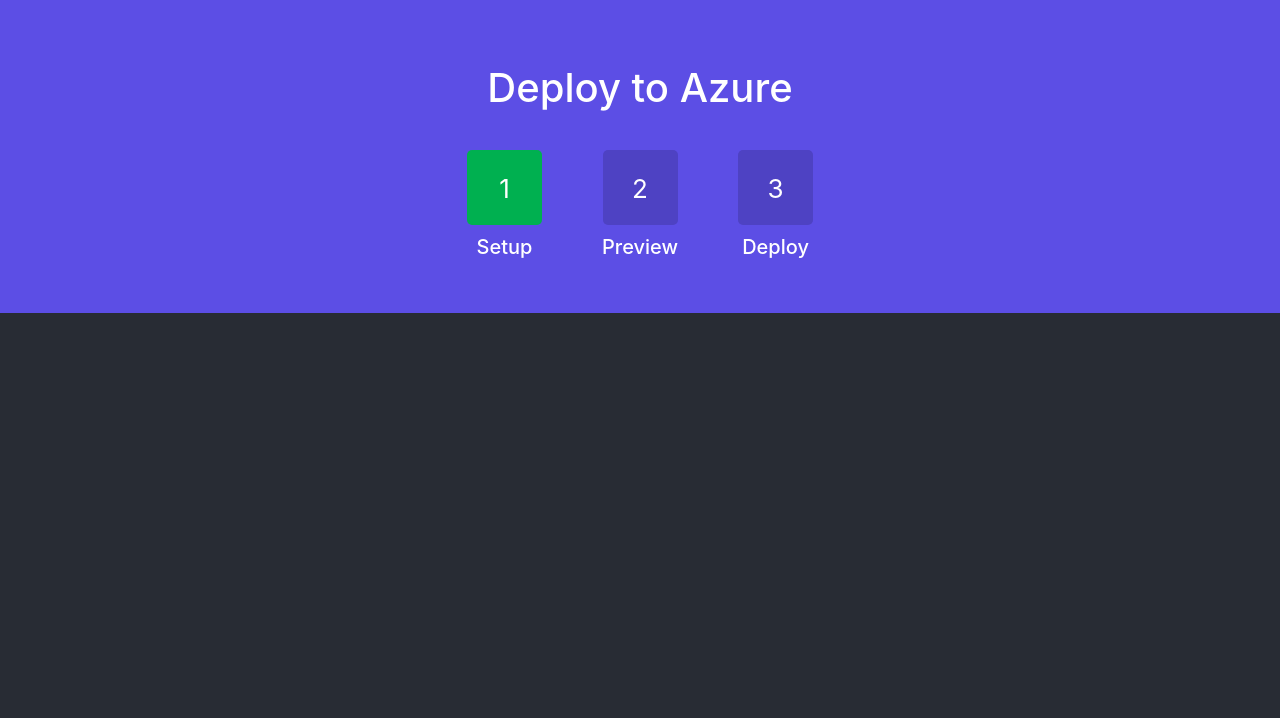
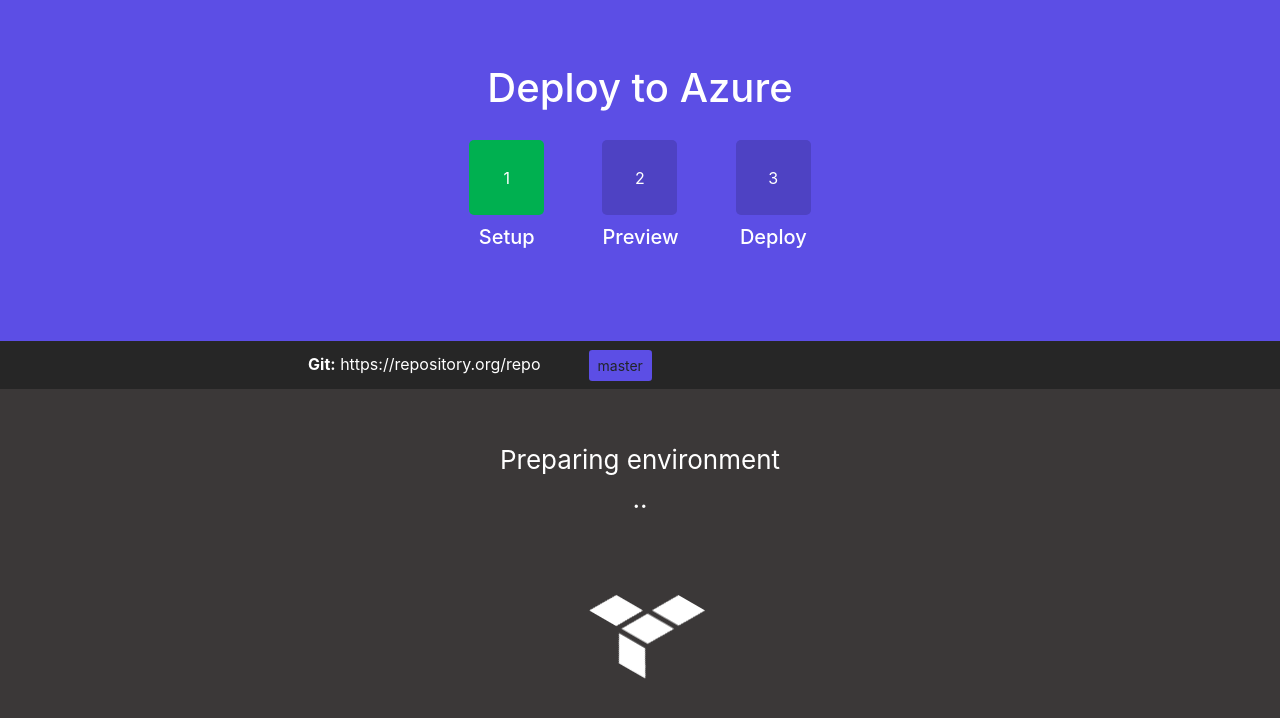
Before and after one commit to jjcollinge/terraform-deploy-to-azure, a React (Create React App) app in the folder tfdeploy/: page / in a window 1280 px wide. Shown: the top 718 px of the page. Built offline with nearby package versions, Linux system fonts and the light colour scheme.

Commit message:
Added initial 'preparing env' screen

```diff
--- a/tfdeploy/src/App.css
+++ b/tfdeploy/src/App.css
@@ -1,24 +1,26 @@
-.App {
+.app {
   text-align: center;
 }
 
-.App-logo {
+.app-flex-container {
+  display: flex;
+  flex-flow: column nowrap;
+  align-items: center;
+  justify-content: space-around;
+}
+
+.app-workspace {
+  margin: auto;
+  background-color: #3B3838;
+  flex: 1
+}
+
+.app-logo {
   animation: App-logo-spin infinite 20s linear;
   height: 40vmin;
 }
 
-.App-header {
-  background-color: #282c34;
-  min-height: 100vh;
-  display: flex;
-  flex-direction: column;
-  align-items: center;
-  justify-content: center;
-  font-size: calc(10px + 2vmin);
-  color: white;
-}
-
-.App-link {
+.app-link {
   color: #61dafb;
 }
 
--- a/tfdeploy/src/App.js
+++ b/tfdeploy/src/App.js
@@ -2,14 +2,19 @@
 import logo from './logo.svg';
 import './App.css';
 import Navigation from './components/navigation'
+import GitBar from './components/gitbar'
+import Spinner from './components/spinner'
 
 class App extends Component {
   render() {
+    document.body.style = 'background: #3B3838;';
     return (
-      <div className="App">
-        <header className="App-header">
+      <div className="app">
+        <div className="app-flex-container">
           <Navigation />
-        </header>
+          <GitBar />
+          <Spinner />
+        </div>
       </div>
     );
   }
--- /dev/null
+++ b/tfdeploy/src/components/gitbar.css
@@ -0,0 +1,28 @@
+.gitbar {
+    clear: both;
+    display: flex;
+    justify-content: flex-start;
+    align-items: center;
+    width: 100%;
+    height: 3em;
+    background-color: #262626;
+}
+
+.gitbar-content {
+    margin: 0;
+    width: 960px;
+    padding: 5% 0;
+}
+
+.gitbar-url {
+    color: #ffffff;
+}
+
+.gitbar-branch {
+    padding-left: 3em;
+}
+
+.btn, .btn:hover, .btn:active, .btn:visited {
+    background-color:  #5C4EE5 !important;
+    color: #ffffff
+}
--- /dev/null
+++ b/tfdeploy/src/components/gitbar.jsx
@@ -0,0 +1,28 @@
+import React, { Component } from 'react';
+import './gitbar.css';
+
+class GitBar extends Component {
+    state = {
+        gitURL: "https://repository.org/repo",
+        branch: "master",
+    };
+
+    render() {
+        return (
+            <div className="gitbar" >
+                <div className="gitbar-content">
+                    <span className="gitbar-url">
+                        <strong>Git:</strong> {this.state.gitURL}
+                    </span>
+                    <span className="gitbar-branch">
+                        <div className="btn btn-sm">
+                            {this.state.branch}
+                        </div>
+                    </span>
+                </div>
+            </div>
+        );
+    }
+}
+
+export default GitBar
--- a/tfdeploy/src/components/navigation.css
+++ b/tfdeploy/src/components/navigation.css
@@ -1,20 +1,11 @@
 .navigation {
-    position: absolute;
-    top: 0px;
-    left: 0px;
     width: 100%;
-    background-color: #5C4EE5
+    margin: auto;
+    background-color: #5C4EE5;
+    color: #ffffff;
 }
 
 .navigation-content {
     margin: 0 auto; width: 960px;
-    padding-top: 5%;
+    padding: 5% 0;
 }
-
-.navigation h1 {
-    text-align: center;
-}
-
-.navigation-stages {
-
-}
--- a/tfdeploy/src/components/navigation.jsx
+++ b/tfdeploy/src/components/navigation.jsx
@@ -3,18 +3,12 @@
 import './navigation.css';
 
 class Navigation extends Component {
-    state = {
-        currentStage: 1
-    };
-
     render() {
         return (
             <div className="navigation" >
                 <div className="navigation-content">
                     <h1>Deploy to Azure</h1>
-                    <div className="navigation-stages">
-                        <Stages />
-                    </div>
+                    <Stages />
                 </div>
             </div>
         );
--- /dev/null
+++ b/tfdeploy/src/components/spinner.css
@@ -0,0 +1,25 @@
+.spinner {
+    display: flex;
+    flex-direction: column;
+    justify-content: center;
+    align-items: center;
+    padding-top: 4%;
+    font-size: calc(10px + 2vmin);
+    color: white;
+}
+
+.spinner-logo {
+    margin: 20%;
+    height: 100px;
+    widows: 100px;
+    animation: logo-spin infinite 15s linear;
+}
+
+@keyframes logo-spin {
+    from {
+        transform: rotate(0deg);
+    }
+    to {
+        transform: rotate(360deg);
+    }
+}
--- /dev/null
+++ b/tfdeploy/src/components/spinner.jsx
@@ -0,0 +1,40 @@
+import React, { Component } from 'react';
+import './spinner.css';
+import logo from './logo.svg';
+
+class Spinner extends Component {
+    state = {
+        text: "Preparing environment",
+        numDots: 1
+    };
+
+    tick() {
+        this.setState(prevState => ({
+            numDots: (prevState.numDots + 1) % 3
+        }));
+    }
+
+    componentDidMount() {
+        this.interval = setInterval(() => this.tick(), 400);
+    }
+
+    componentWillUnmount() {
+        clearInterval(this.interval);
+    }
+
+    render() {
+        return (
+            <div className="spinner">
+                <span className="spinner-text">
+                    {this.state.text}
+                </span>
+                <span>
+                    {".".repeat(this.state.numDots + 1)}
+                </span>
+                <img src={logo} className="spinner-logo" alt="logo" />
+            </div>
+        );
+    }
+}
+
+export default Spinner
--- a/tfdeploy/src/components/stages.css
+++ b/tfdeploy/src/components/stages.css
@@ -6,15 +6,13 @@
     margin: auto;
 }
 
-.stage-box div {
-    display: inline-block;
+.stage-index {
     position: relative;
     top: 50%;
     -webkit-transform: translateY(-50%);
     -ms-transform: translateY(-50%);
     transform: translateY(-50%);
 }
-
 
 .stage-title {
     padding-top: 10px;
@@ -30,10 +28,16 @@
 
 .stage-list {
     list-style-type: none;
-    padding-left: 0%;
+    display: flex;
+    flex-direction: row;
+    flex-wrap: nowrap;
+    width: 400px;
+    margin: auto;
+    padding: 20px 0;
 }
 
 .stage-list li {
-    display: inline-block;
-    padding: 30px;
+    width: 75px;
+    width: 75px;
+    margin: auto;
 }
--- a/tfdeploy/src/components/stages.jsx
+++ b/tfdeploy/src/components/stages.jsx
@@ -12,15 +12,15 @@
             var stageClass = index == this.state.currentStage ? "stage-box stage-active" : "stage-box stage-inactive"
             return (
                 <li key={index}>
-                    <div class={stageClass}>
-                        <div>{index+1}</div>
+                    <div className={stageClass}>
+                        <div className="stage-index">{index+1}</div>
                     </div>
-                    <div class="stage-title">
+                    <div className="stage-title">
                         <h5>{name}</h5>
                     </div>
                 </li>);
         });
-        return <ul id="stages" className="stage-list">{stages}</ul>
+        return <ul className="stage-list">{stages}</ul>
     }
 }
 
```
Also changed, not shown: tfdeploy/src/components/logo.svg (added).
